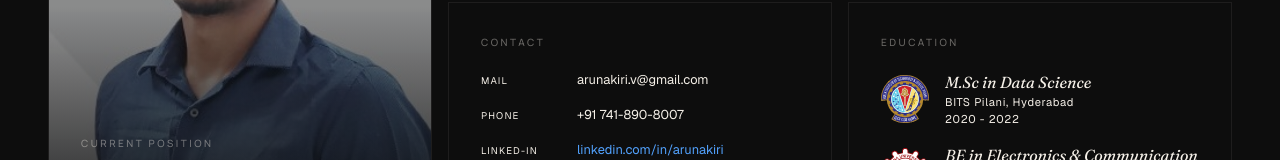
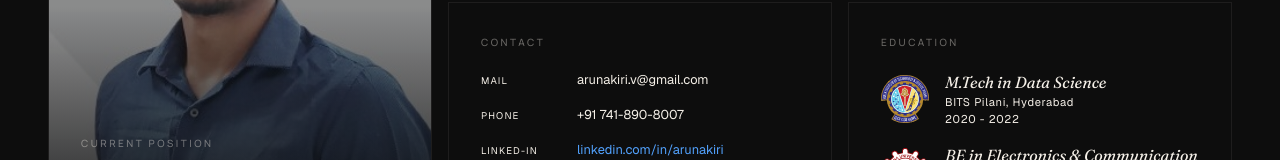
Before and after one commit to Arunakiri/ark-react, a Next.js app: page /ark-react/ in a window 1280 px wide. Shown: the part 1425-1585 px from the top of the page. Built offline with nearby package versions, Linux system fonts and the light colour scheme.

Commit message:
fix education section

```diff
--- a/app/components/AboutMeSection.tsx
+++ b/app/components/AboutMeSection.tsx
@@ -193,7 +193,7 @@ export default function AboutMeSection() {
                         <p className="section-label mb-5">Education</p>
                         <div className="space-y-4">
                             {[
-                                { deg: 'M.Sc in Data Science', school: 'BITS Pilani, Hyderabad', year: '2020 - 2022', logo: '/assets/logos/bits_pilani-cropped.svg', hw: 48, weight: 48 },
+                                { deg: 'M.Tech in Data Science', school: 'BITS Pilani, Hyderabad', year: '2020 - 2022', logo: '/assets/logos/bits_pilani-cropped.svg', hw: 48, weight: 48 },
                                 { deg: 'BE in Electronics & Communication', school: 'Anna University, Chennai', year: '2012 - 2016', logo: '/assets/logos/anna_university-cropped.svg', hw: 48, weight: 48}]?.
                                 map((edu) =>
                                     <div key={edu?.school} className="flex items-center gap-4">
```
